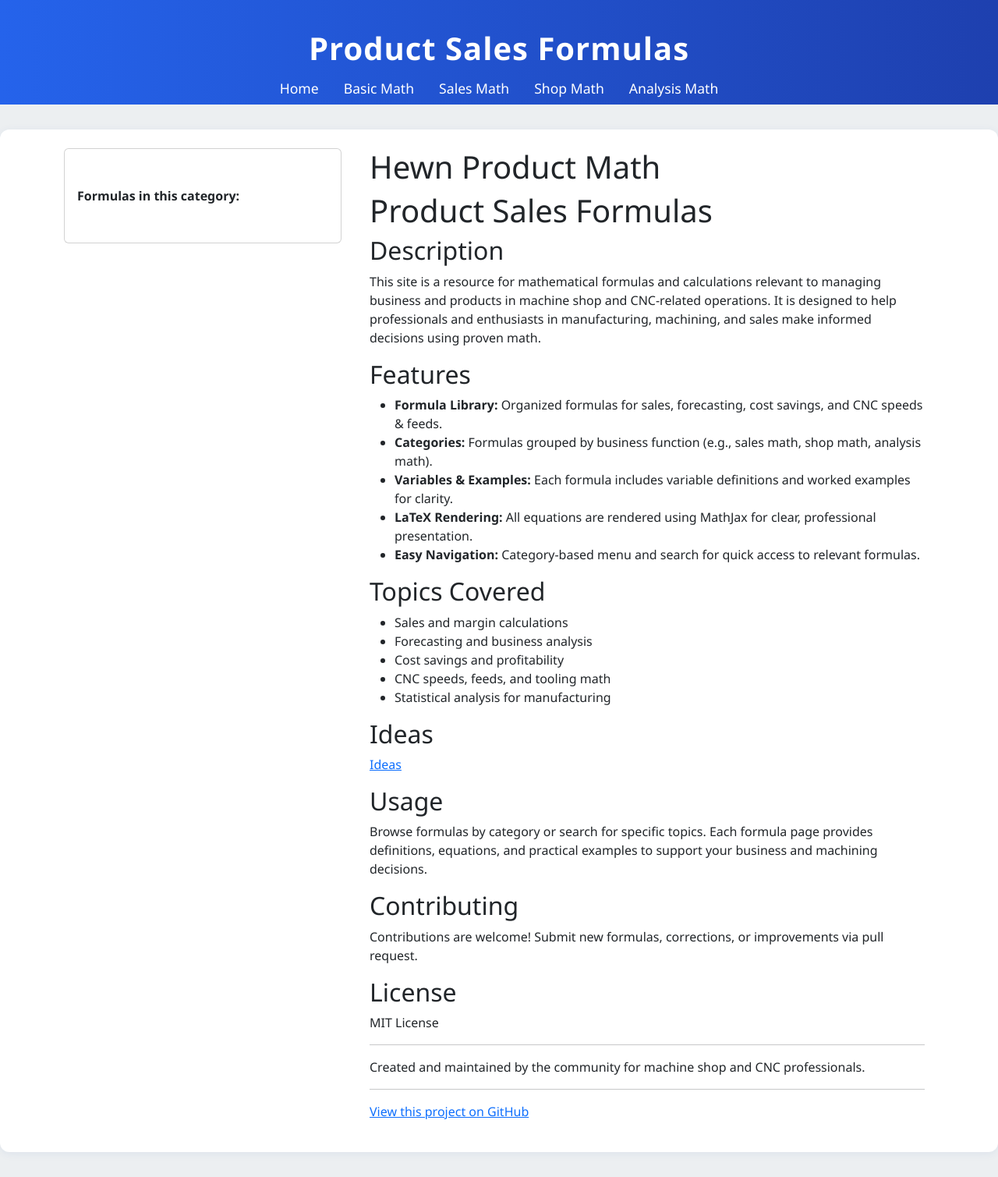
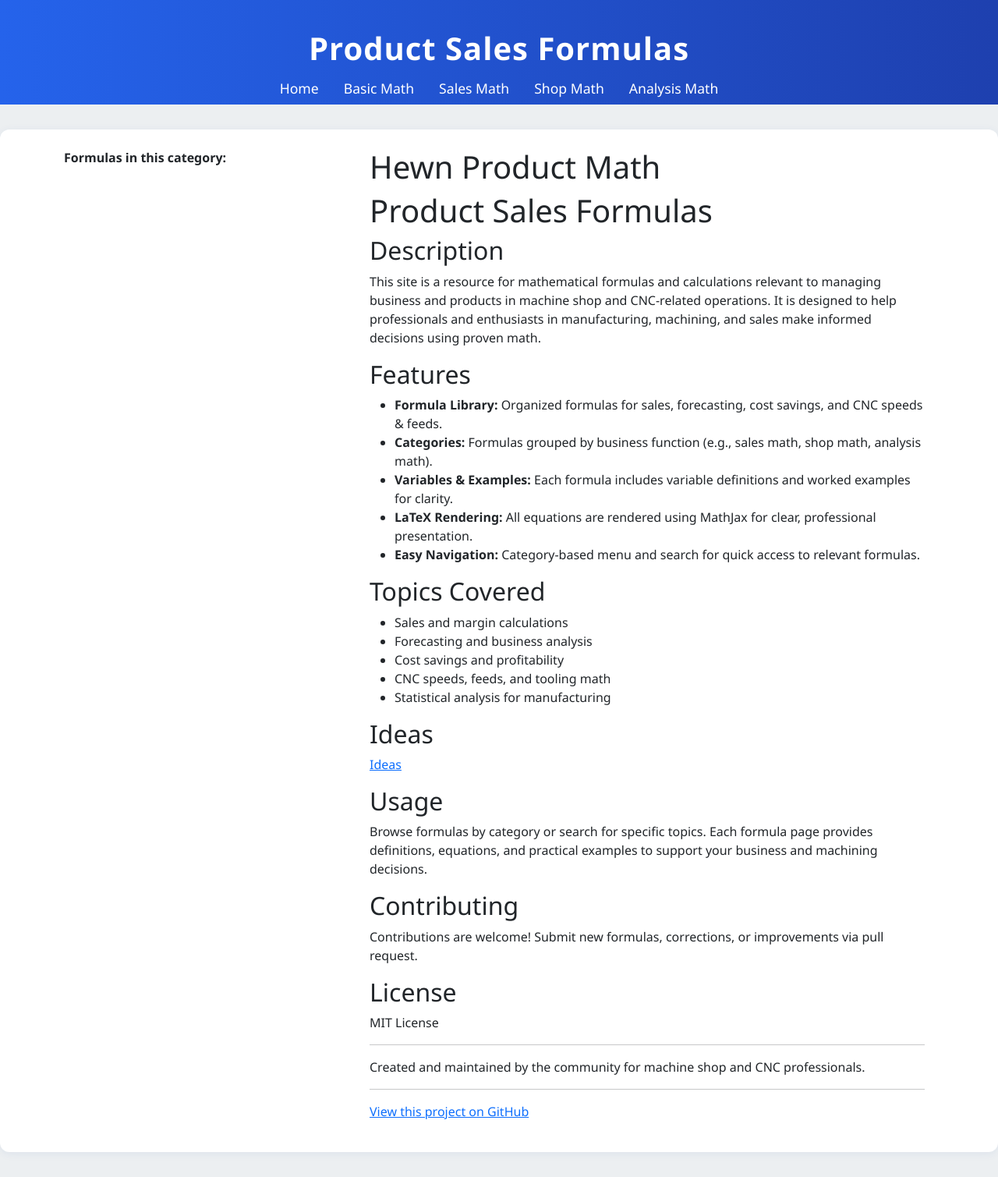
Before and after one commit to jaymcc2/product-sales-formulas, a Jekyll site: the page built from index.md, in a window 1280 px wide. Shown: the whole page at 78% size. Built offline with Jekyll 4.4.1, drawn with Linux system fonts in a browser that asks for light colours.

Commit message:
Cleanup sidbar format

```diff
--- a/_includes/sidebar.html
+++ b/_includes/sidebar.html
@@ -1,4 +1,4 @@
-<div class="block formula-links">
+<div class="formula-links">
   <strong>Formulas in this category:</strong>
   <div class="list-group">
   {% assign cat = include.category | default: page.title | downcase %}
--- a/_layouts/default.html
+++ b/_layouts/default.html
@@ -30,10 +30,8 @@ window.MathJax = {
         <div class="row justify-content-center">
           <!-- Sidebar: 1/3 width on md and up, full width on small screens -->
           <aside class="col-12 col-md-4 mb-4">
-            <div class="card sticky-top" style="top:1rem;">
-              <div class="card-body">
+            <div class="sticky-top">
                 {% include sidebar.html %}
-              </div>
             </div>
           </aside>
 
```
